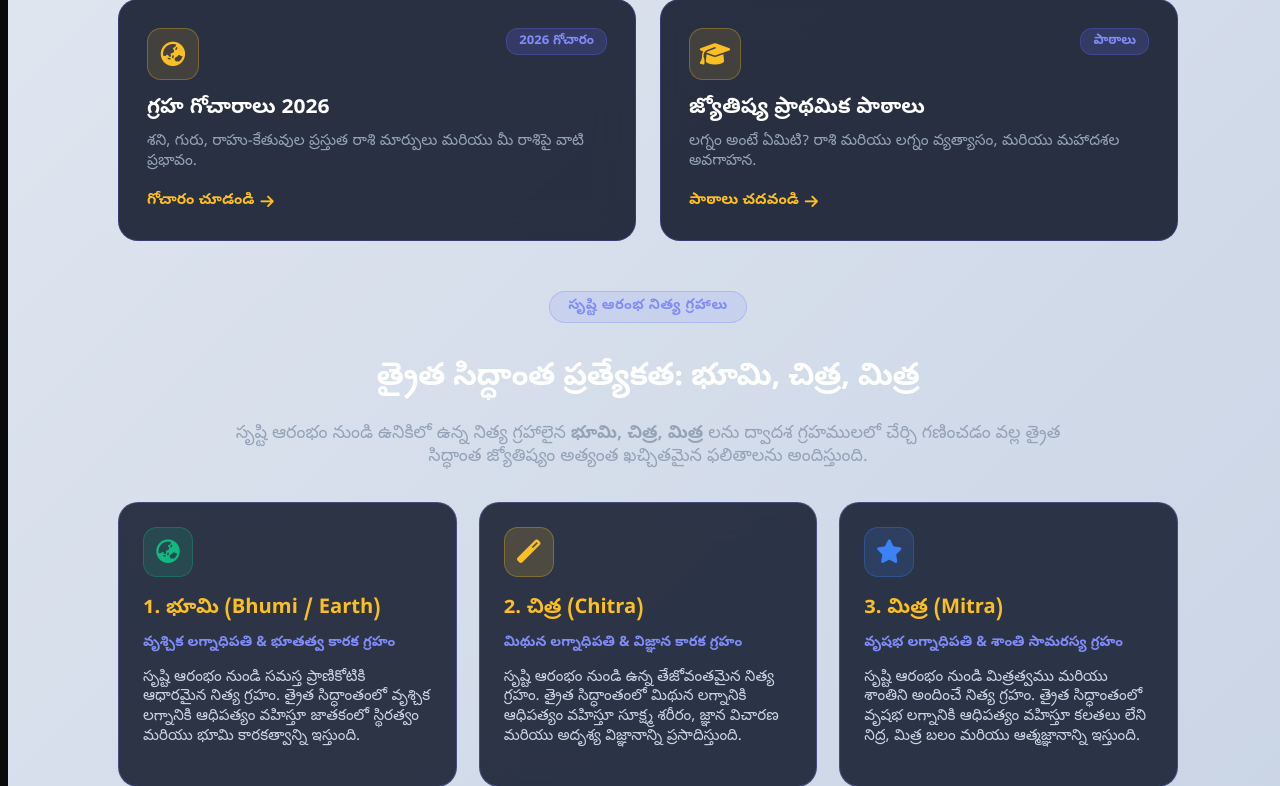
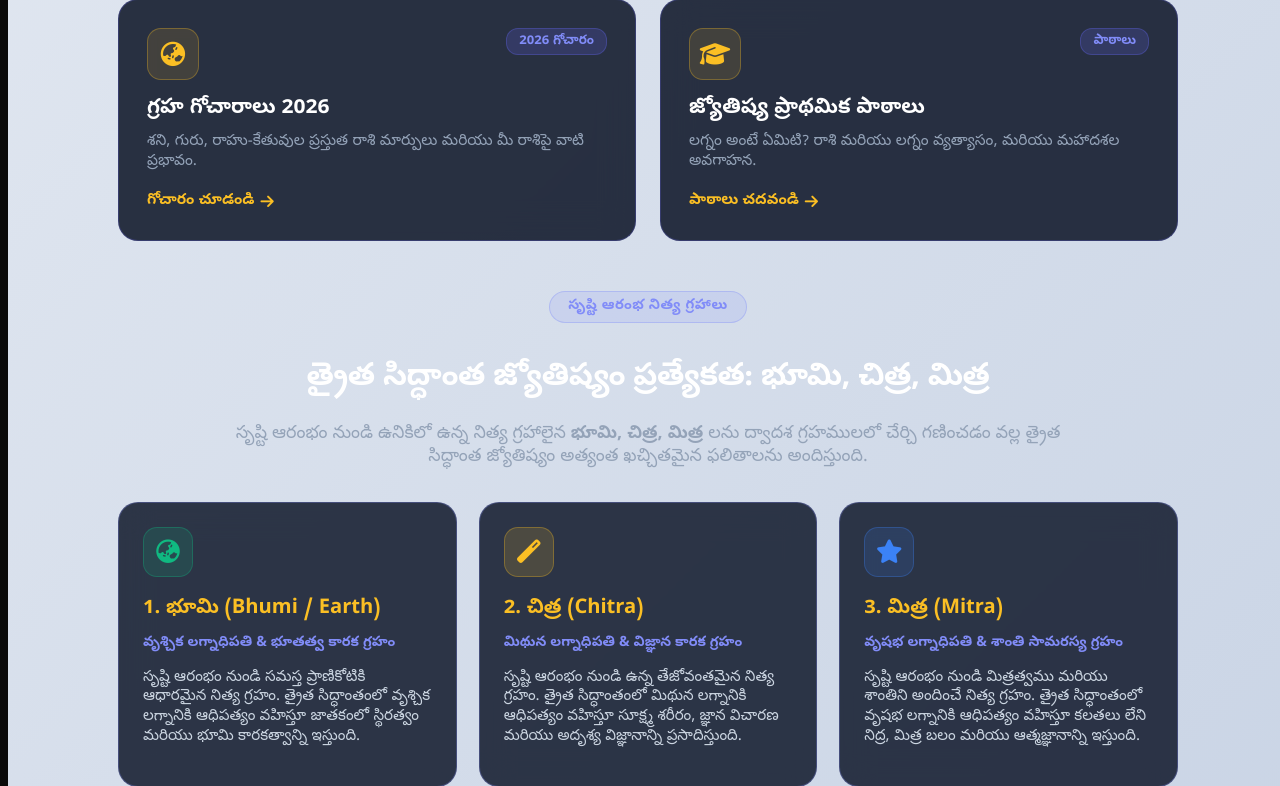
Before and after one commit to krishnareddysajjala0-pixel/YugAstro, a Python web app: template templates/index.html in a window 1280 px wide. Shown: the part 2323-3109 px from the top of the page. Run offline with Jinja, Linux system fonts and the light colour scheme; the template is opened without the code that fills it, so the values that code supplies are empty; some web fonts are replaced.

Commit message:
Update heading to 'త్రైత సిద్ధాంత జ్యోతిష్యం ప్రత్యేకత: భూమి, చిత్ర, మిత్ర' on homepage

```diff
--- a/templates/index.html
+++ b/templates/index.html
@@ -2103,7 +2103,7 @@
     <!-- 3 Ancient Planets (Bhumi, Chitra, Mitra) Highlight Banner -->
     <div class="home-section-header" style="margin-top: 50px;">
       <span class="home-section-tag" style="background: rgba(129, 140, 248, 0.15); color: #818cf8; border-color: rgba(129, 140, 248, 0.35);">సృష్టి ఆరంభ నిత్య గ్రహాలు</span>
-      <h2 class="home-section-heading">త్రైత సిద్ధాంత ప్రత్యేకత: భూమి, చిత్ర, మిత్ర</h2>
+      <h2 class="home-section-heading">త్రైత సిద్ధాంత జ్యోతిష్యం ప్రత్యేకత: భూమి, చిత్ర, మిత్ర</h2>
       <p style="font-size: 1.05rem; color: #94a3b8; margin-top: 8px; line-height: 1.5; max-width: 850px; margin-left: auto; margin-right: auto;">
         సృష్టి ఆరంభం నుండి ఉనికిలో ఉన్న నిత్య గ్రహాలైన <strong>భూమి, చిత్ర, మిత్ర</strong> లను ద్వాదశ గ్రహములలో చేర్చి గణించడం వల్ల త్రైత సిద్ధాంత జ్యోతిష్యం అత్యంత ఖచ్చితమైన ఫలితాలను అందిస్తుంది.
       </p>
```
